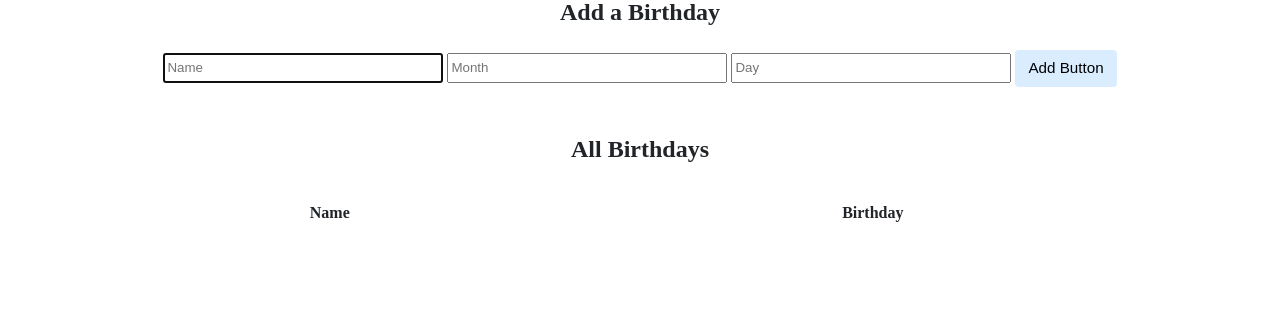
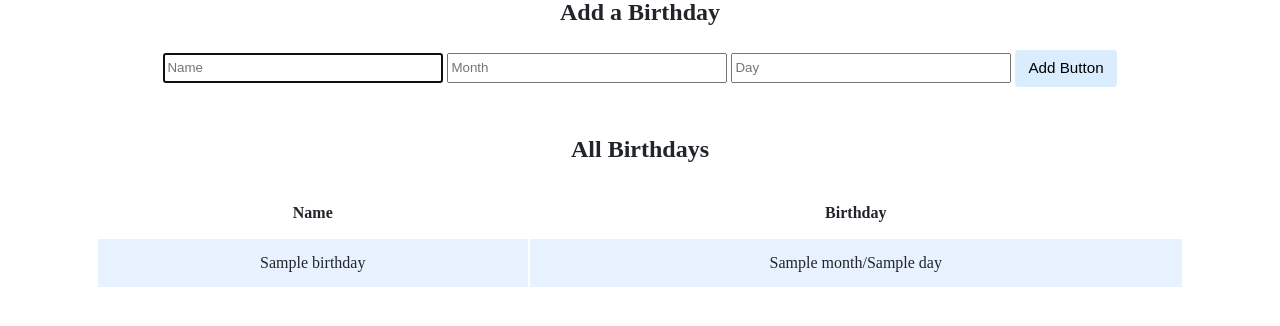
Before and after one commit to York13Pud/cs50x, a Flask app: template week-09-flask-ajax/birthdays/templates/index.html in a window 1280 px wide. Shown: the part 266-592 px from the top of the page. Run offline with Flask 3, Linux system fonts and the light colour scheme; the template is opened without the code that fills it: most values are stand-ins (such as "Sample title", 1, 10 or a date in 2020); lists and menus that the app fills with data are empty; some libraries are stand-ins or nearby versions.

Commit message:
Completed lab 9

```diff
--- a/week-09-flask-ajax/birthdays/templates/index.html
+++ b/week-09-flask-ajax/birthdays/templates/index.html
@@ -14,12 +14,13 @@
             <div class="section">
 
                 <h2>Add a Birthday</h2>
-                <form action="POST">
+                <form action="/" method="post">
                     <input type="text" autofocus name="name" placeholder="Name">
-                    <input type="text" name="month" placeholder="Month">
-                    <input type="text" name="day" placeholder="Day">
+                    <input type="number" name="month" placeholder="Month" min="1" max="12">
+                    <input type="number" name="day" placeholder="Day" min="1" max="31">
                     <button type="submit">Add Button</button>
                 </form>
+
             </div>
 
             <div class="section">
@@ -34,6 +35,12 @@
                     </thead>
                     <tbody>
                         <!-- TODO: Loop through the database entries to display them in this table -->
+                        {% for birthday in birthdays %}
+                        <tr>
+                            <td>{{ birthday["name"] }}</td>
+                            <td>{{ birthday["month"] }}/{{ birthday["day"] }}</td>
+                        </tr>
+                        {% endfor %}
                     </tbody>
                 </table>
             </div>
```
